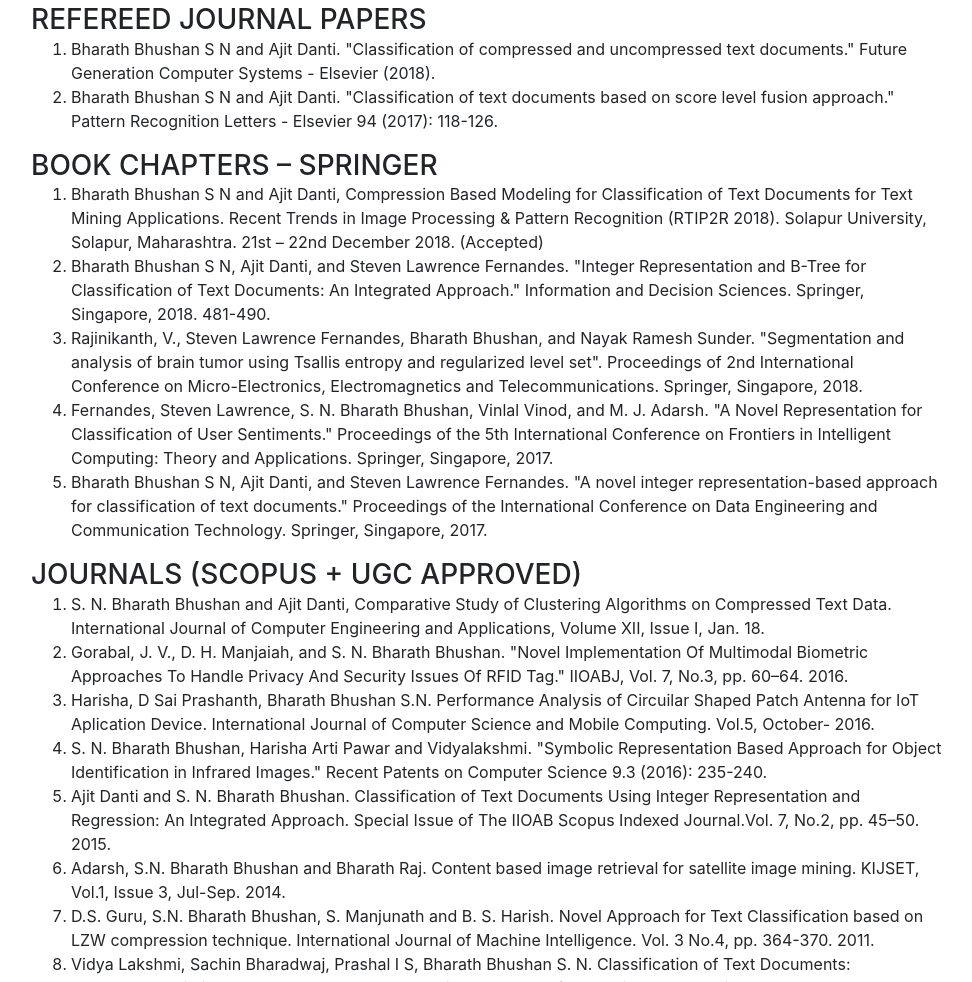
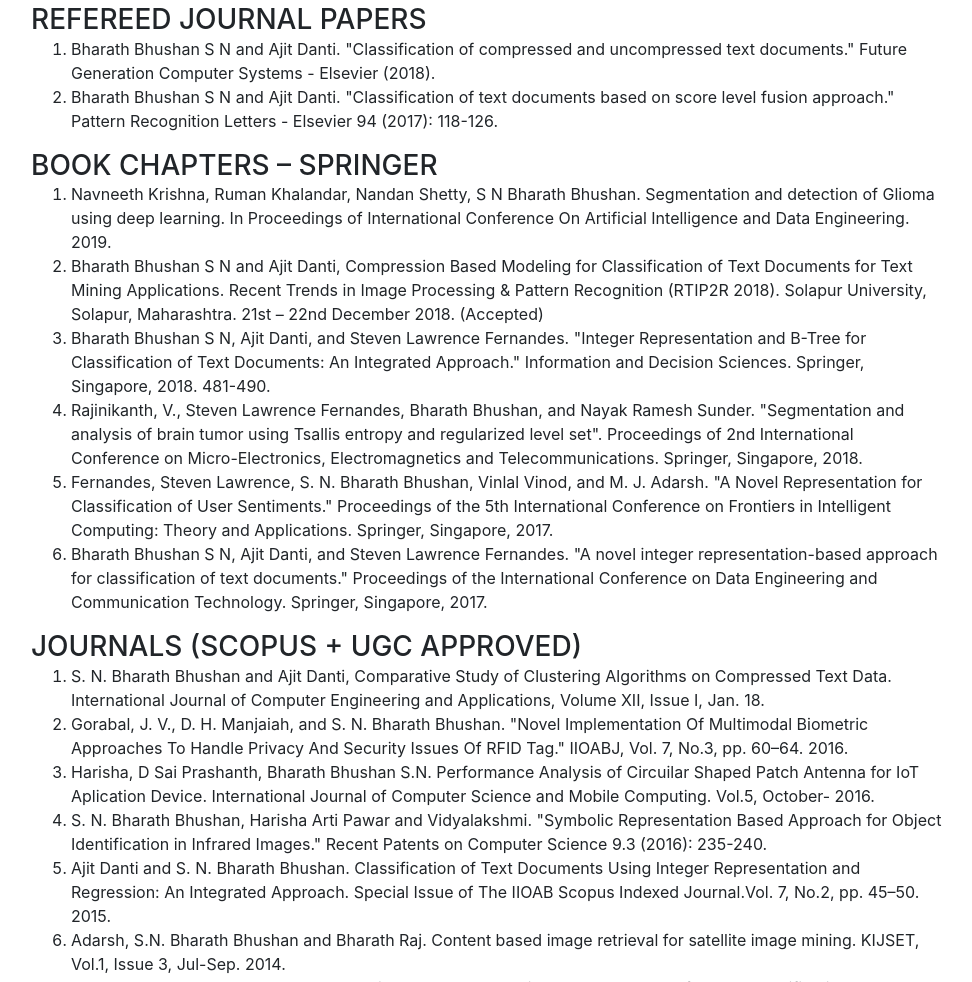
Before and after one commit to snBharathbhushan/MyPortal, a website with bundled scripts: page index.html in a window 1280 px wide. Shown: the part 2656-3638 px from the top of the page, without its empty margins (289-1261 px from the left). Built offline with nearby package versions, Linux system fonts and the light colour scheme; a web font is replaced by a local one.

Commit message:
Update index.html

```diff
--- a/index.html
+++ b/index.html
@@ -215,6 +215,7 @@
             <div class="resume-content mr-auto">
               <h3 class="mb-0">Book Chapters – Springer</h3>
               <ol>
+                <li>Navneeth Krishna, Ruman Khalandar, Nandan Shetty, S N Bharath Bhushan. Segmentation and detection of Glioma using deep learning. In Proceedings of International Conference On Artificial Intelligence and Data Engineering. 2019.</li>
                 <li>Bharath Bhushan S N and Ajit Danti, Compression Based Modeling for Classification of Text Documents for Text Mining Applications. Recent Trends in Image Processing & Pattern Recognition (RTIP2R 2018). Solapur University, Solapur, Maharashtra. 21st – 22nd December 2018. (Accepted)</li>
                 <li>Bharath Bhushan S N, Ajit Danti, and Steven Lawrence Fernandes. "Integer Representation and B-Tree for Classification of Text Documents: An Integrated Approach." Information and Decision Sciences. Springer, Singapore, 2018. 481-490.</li>
                 <li>Rajinikanth, V., Steven Lawrence Fernandes, Bharath Bhushan, and Nayak Ramesh Sunder. "Segmentation and analysis of brain tumor using Tsallis entropy and regularized level set". Proceedings of 2nd International Conference on Micro-Electronics, Electromagnetics and Telecommunications. Springer, Singapore, 2018.</li>
```
